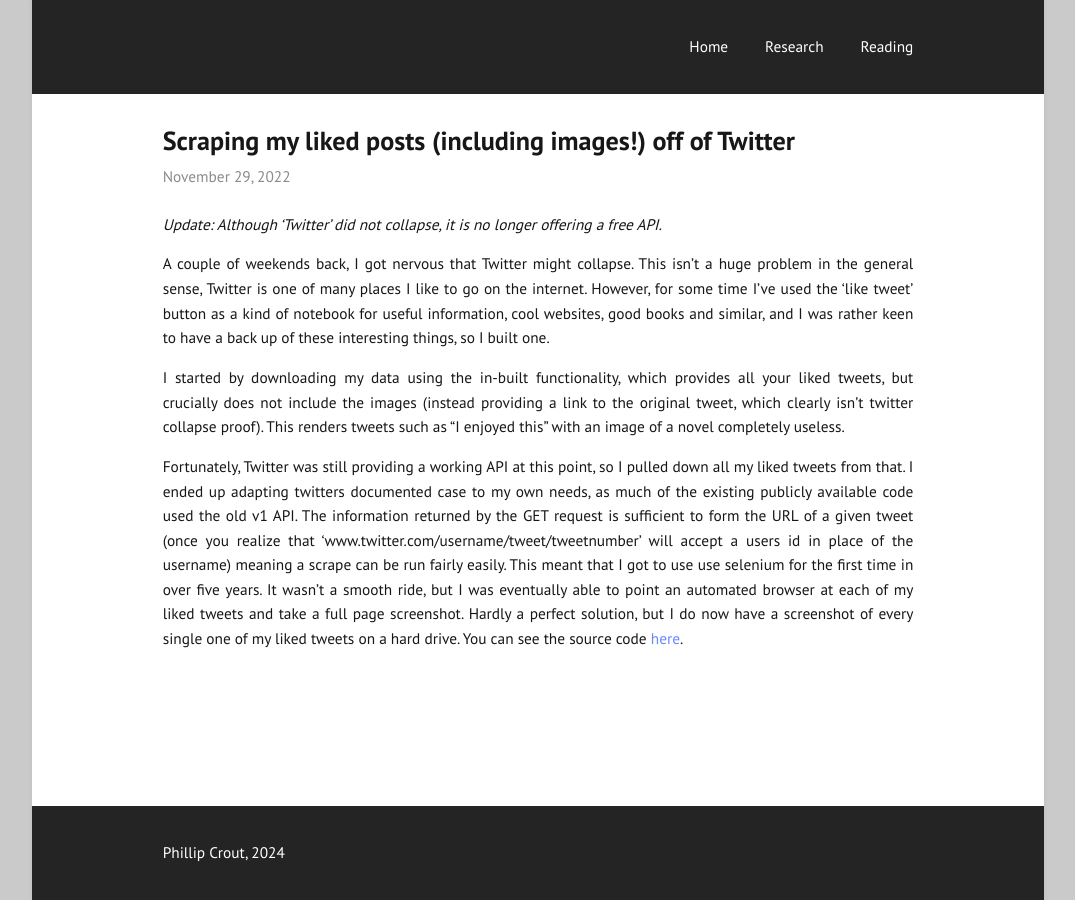
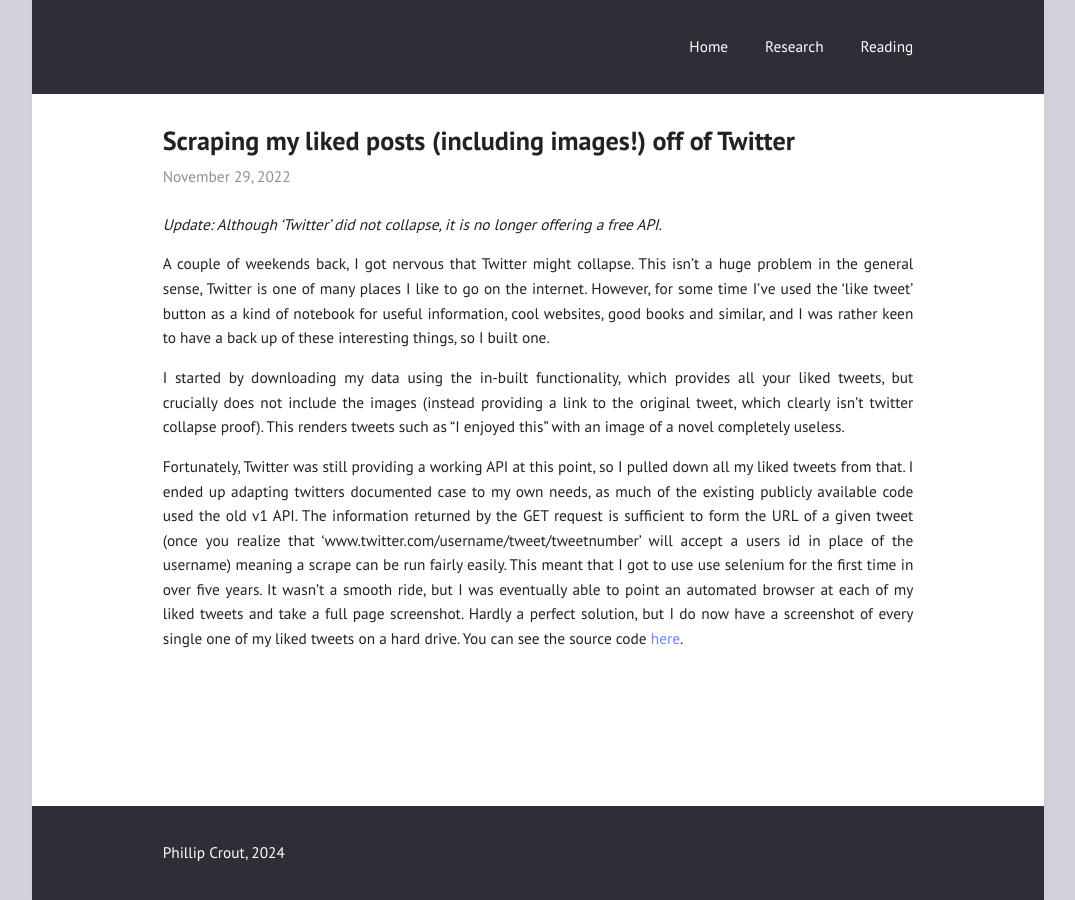
Before and after one commit to phillipcrout/phillipcrout.github.io, a Jekyll site: the page built from _posts/2022-11-29-scrape-twitter.md, in a window 1280 px wide. Shown: the whole page, without its empty margins (102-1177 px from the left). Built offline with Jekyll 4.4.1, drawn with Linux system fonts in a browser that asks for light colours.

Commit message:
[style] revert colour to bluer end of spectrum

```diff
--- a/_sass/index.sass
+++ b/_sass/index.sass
@@ -4,7 +4,7 @@ $font-family: "PT Sans", -apple-system, "Helvetica Neue", "Segoe UI", "Roboto",
 $heading-weight: 600 !default
 $line-height: 1.6 !default
 $link-color: #68f !default
-$dark: #171717 !default
+$dark: #212228 !default
 $light: #ffffff !default
 
 @function reduce ($percent)
```
